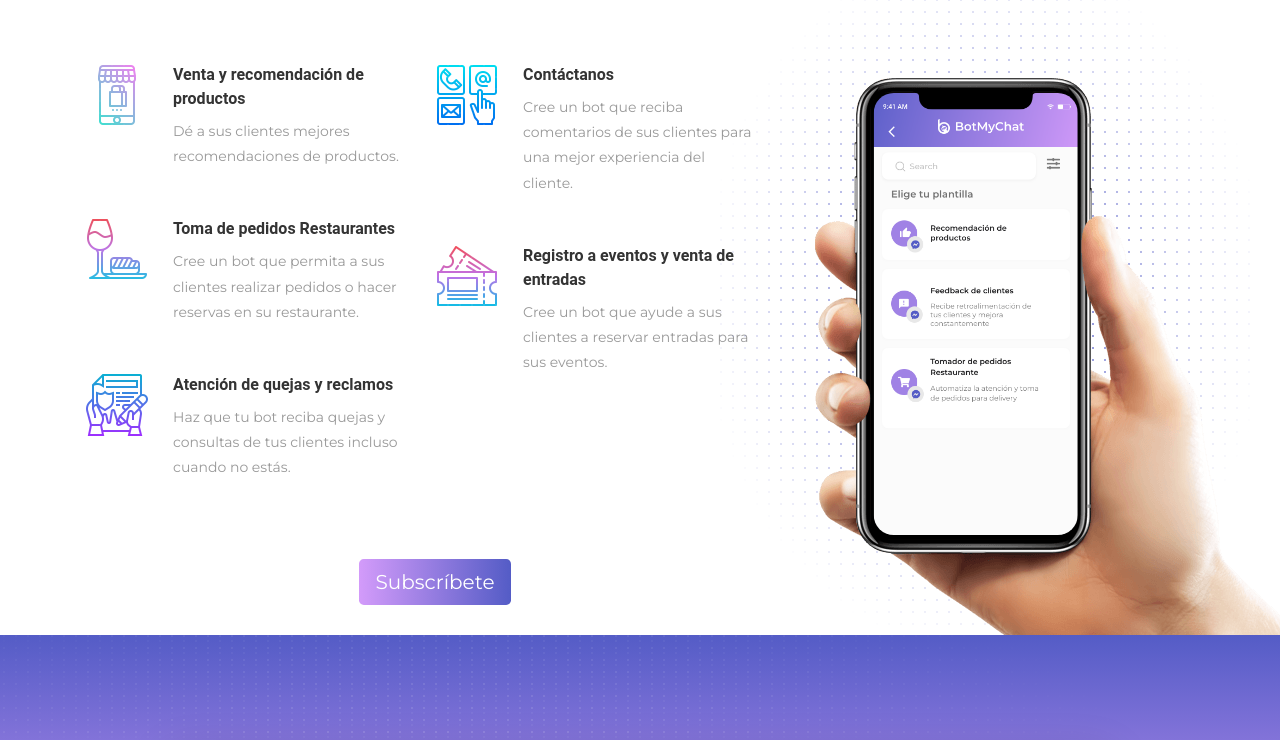
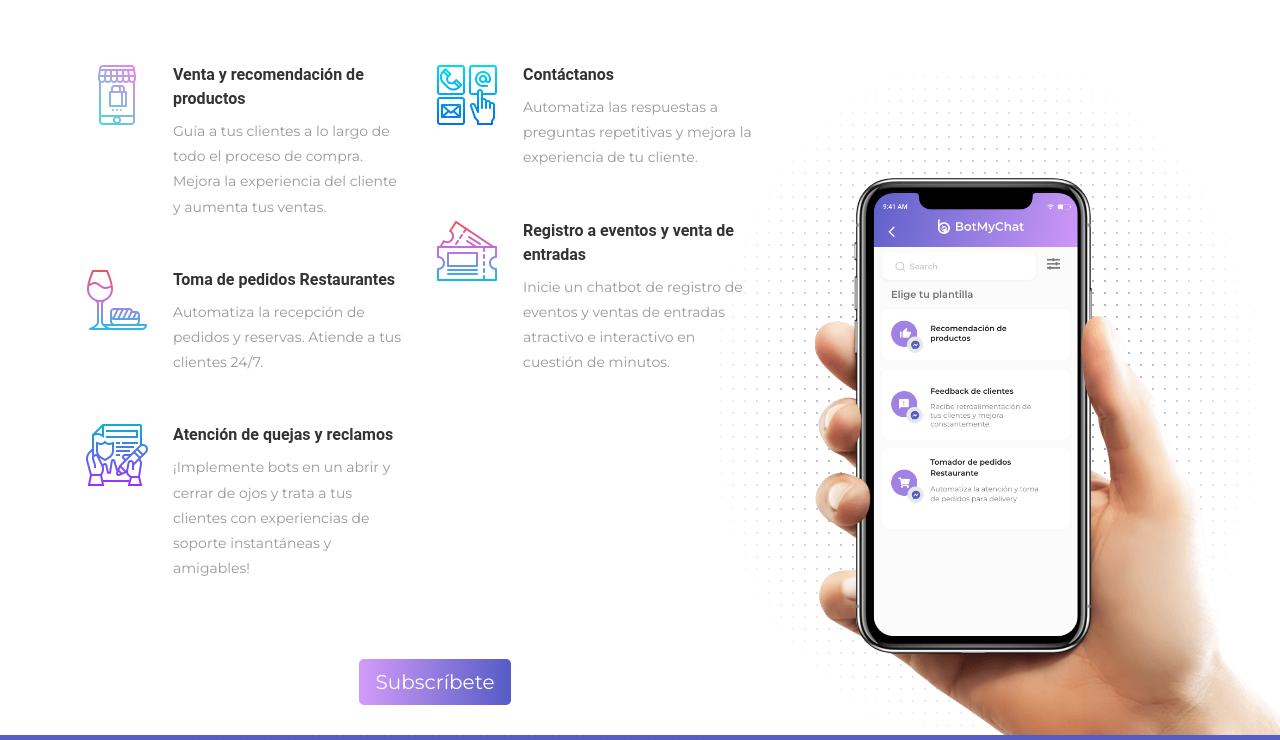
Before and after one commit to dhaveed1/bmc-web, a plain HTML site: page index.html in a window 1280 px wide. Shown: the part 5004-5744 px from the top of the page. Drawn offline with Linux system fonts and the light colour scheme; some packages are replaced by stand-ins of ours; no server answers; a script that the page names is missing.

Commit message:
Minor Content Update

```diff
--- a/index.html
+++ b/index.html
@@ -443,7 +443,8 @@
 											<h3 class="nott font-weight-semibold ls0">Venta y recomendación de
 												productos
 											</h3>
-											<p>Dé a sus clientes mejores recomendaciones de productos.</p>
+											<p>Guía a tus clientes a lo largo de todo el proceso de compra. Mejora la
+												experiencia del cliente y aumenta tus ventas.</p>
 										</div>
 									</div>
 
@@ -454,11 +455,8 @@
 										<div class="fbox-content">
 											<h3 class="nott font-weight-semibold ls0">Toma de pedidos
 												Restaurantes</h3>
-											<p>Cree un bot que permita a sus clientes realizar pedidos o hacer
-												reservas
-												en
-												su
-												restaurante.</p>
+											<p>Automatiza la recepción de pedidos y reservas. Atiende a tus clientes
+												24/7.</p>
 										</div>
 									</div>
 
@@ -469,10 +467,8 @@
 										<div class="fbox-content">
 											<h3 class="nott font-weight-semibold ls0">Atención de quejas y
 												reclamos</h3>
-											<p>Haz que tu bot reciba quejas y consultas de tus clientes incluso
-												cuando
-												no
-												estás.
+											<p> ¡Implemente bots en un abrir y cerrar de ojos y trata a tus clientes con
+												experiencias de soporte instantáneas y amigables!
 											</p>
 										</div>
 									</div>
@@ -487,10 +483,8 @@
 										</div>
 										<div class="fbox-content">
 											<h3 class="nott font-weight-semibold ls0">Contáctanos</h3>
-											<p>Cree un bot que reciba comentarios de sus clientes para una mejor
-												experiencia
-												del
-												cliente.</p>
+											<p>Automatiza las respuestas a preguntas repetitivas y mejora la experiencia
+												de tu cliente.</p>
 										</div>
 									</div>
 
@@ -503,8 +497,8 @@
 												de
 												entradas
 											</h3>
-											<p>Cree un bot que ayude a sus clientes a reservar entradas para sus
-												eventos.
+											<p>Inicie un chatbot de registro de eventos y ventas de entradas atractivo e
+												interactivo en cuestión de minutos.
 											</p>
 										</div>
 									</div>
```
